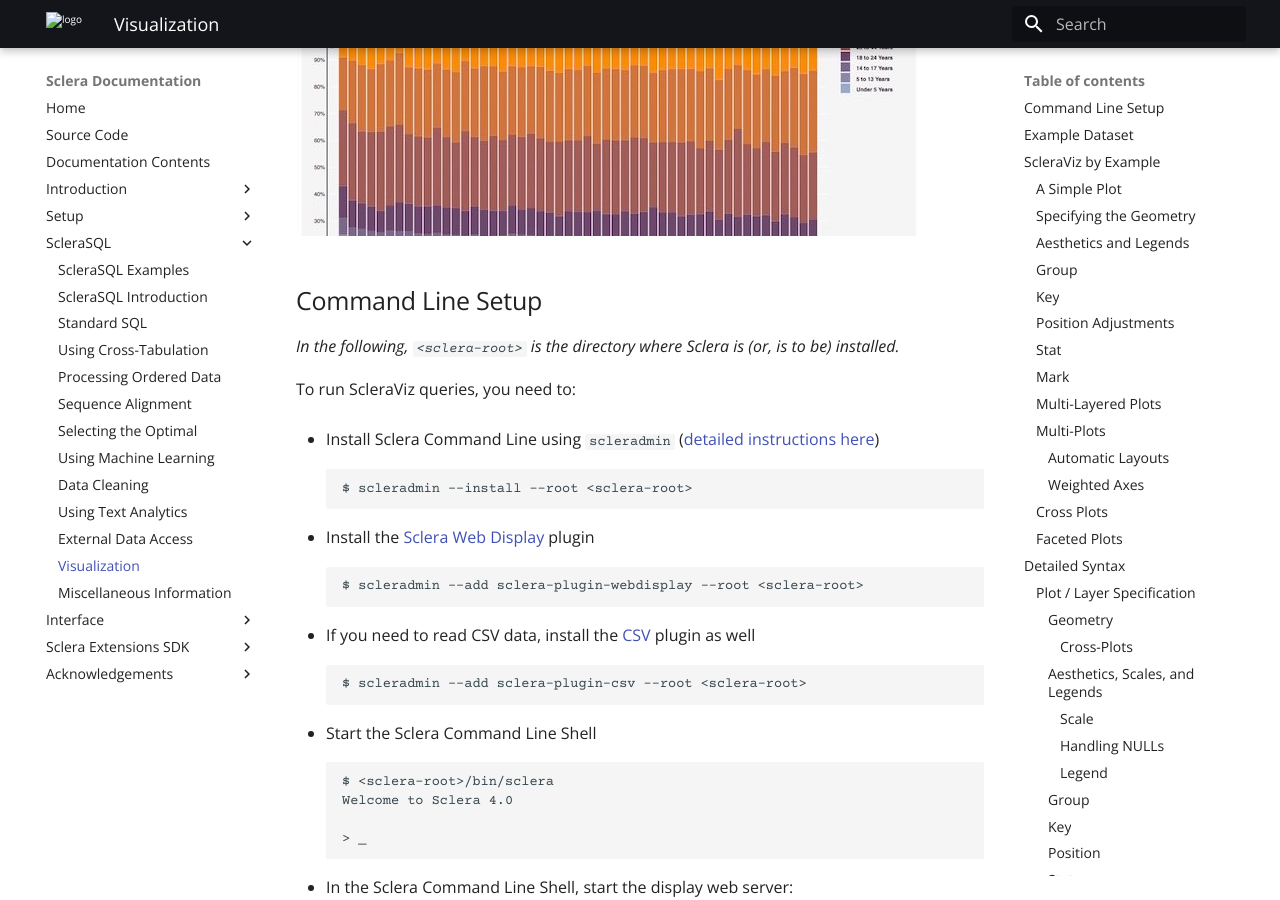
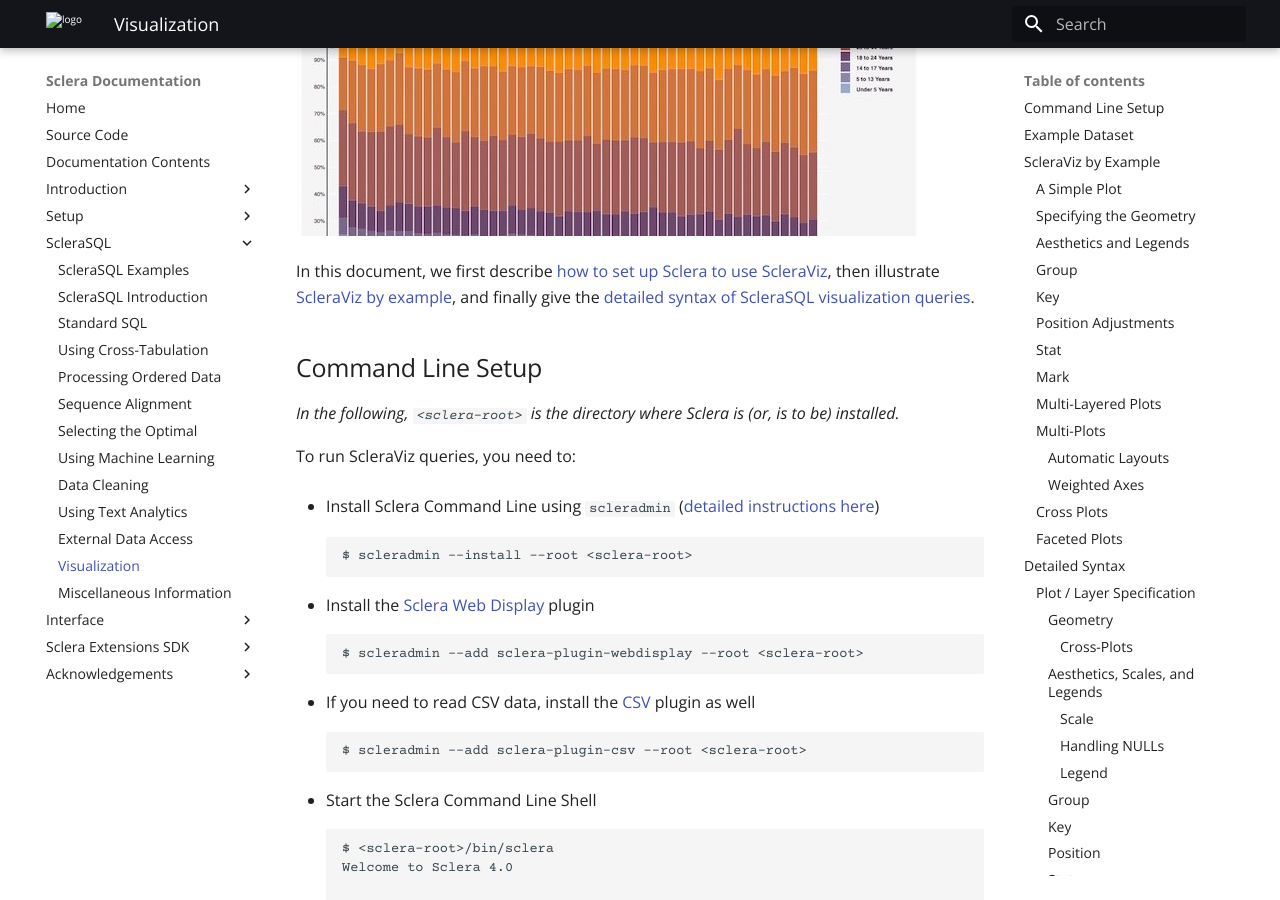
Before and after one commit to scleradb/scleradb.github.io, an MkDocs documentation site: the page built from docsrc/sclerasql/visualization.md, in a window 1280 px wide and 900 px high, scrolled down 773 px. Built offline with MkDocs 1.6.1 and Material for MkDocs 9.7.7, drawn with Linux system fonts in a browser that asks for light colours.

Commit message:
Added document roadmap

```diff
--- a/docsrc/sclerasql/visualization.md
+++ b/docsrc/sclerasql/visualization.md
@@ -6,6 +6,8 @@
 
 ![ScleraViz Examples](images/visualization/scleraviz-examples.jpg "Visualization Examples")
 ![ScleraViz Bar Example](images/visualization/scleraviz-bar.jpg "Bar Example")
+
+In this document, we first describe [how to set up Sclera to use ScleraViz](#command-line-setup), then illustrate [ScleraViz by example](#scleraviz-by-example), and finally give the [detailed syntax of ScleraSQL visualization queries](#detailed-syntax).
 
 ## Command Line Setup
 
```
